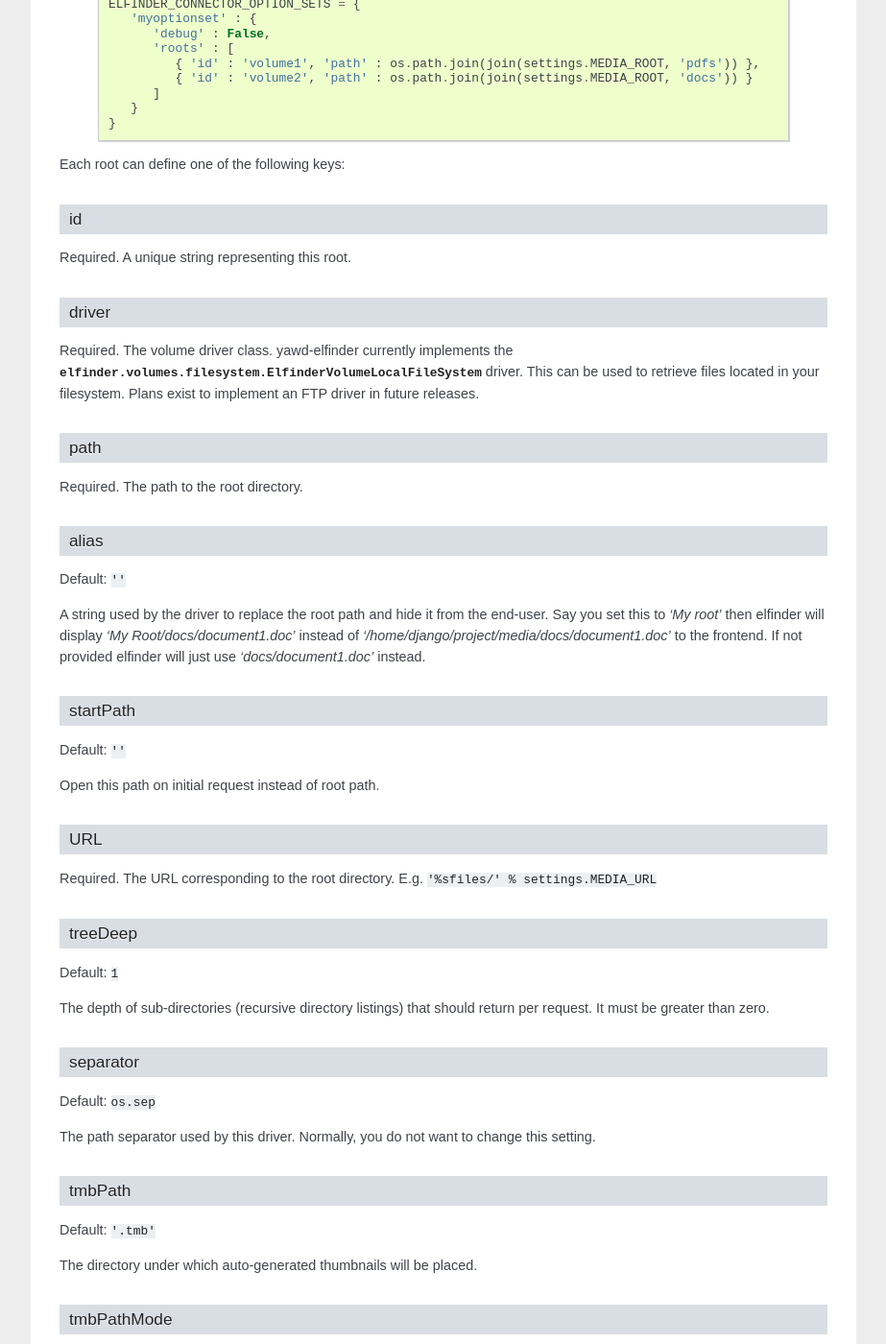
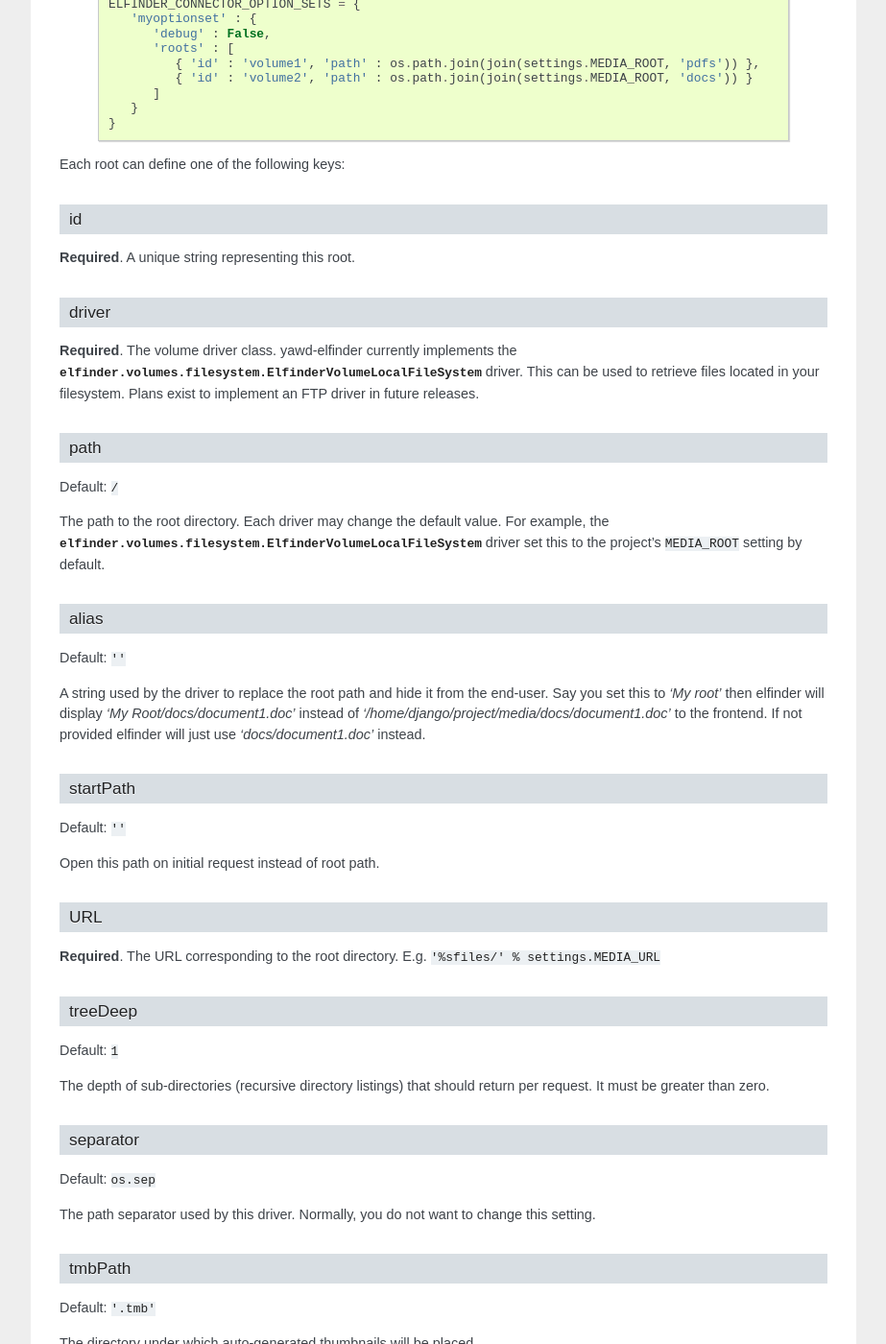
Before and after one commit to ppetrid/yawd-elfinder, a Sphinx documentation site: the page built from docs/ref/settings.rst, in a window 1280 px wide and 1400 px high, scrolled down 1441 px. Shown: the whole window at 96% size, without its empty margins (198-1121 px from the left). Built offline with Sphinx 7.4.7, drawn with Linux system fonts in a browser that asks for light colours.

Commit message:
'path' setting is no longer required by default. Each driver should be able to handle the default value (or even require it) on its own.

```diff
--- a/docs/ref/settings.rst
+++ b/docs/ref/settings.rst
@@ -109,14 +109,14 @@ Each root can define one of the following keys:
 id
 ++
 
-Required. A unique string representing this root.
+**Required**. A unique string representing this root.
 
 .. _setting-driver:
 
 driver
 ++++++
 
-Required. The volume driver class. yawd-elfinder currently implements the
+**Required**. The volume driver class. yawd-elfinder currently implements the
 :class:`elfinder.volumes.filesystem.ElfinderVolumeLocalFileSystem` driver. This can be used to retrieve
 files located in your filesystem. Plans exist to implement an FTP driver
 in future releases.
@@ -126,7 +126,11 @@ in future releases.
 path
 ++++
 
-Required. The path to the root directory.
+Default: ``/``
+
+The path to the root directory. Each driver may change the default value.
+For example, the :class:`elfinder.volumes.filesystem.ElfinderVolumeLocalFileSystem`
+driver set this to the project's ``MEDIA_ROOT`` setting by default.
 
 .. _setting-alias:
 
@@ -155,7 +159,7 @@ Open this path on initial request instead of root path.
 URL
 +++
 
-Required. The URL corresponding to the root directory. E.g. ``'%sfiles/' % settings.MEDIA_URL``
+**Required**. The URL corresponding to the root directory. E.g. ``'%sfiles/' % settings.MEDIA_URL``
 
 .. _setting-treeDeep:
 
```
Also changed, not shown: 2 other files.
